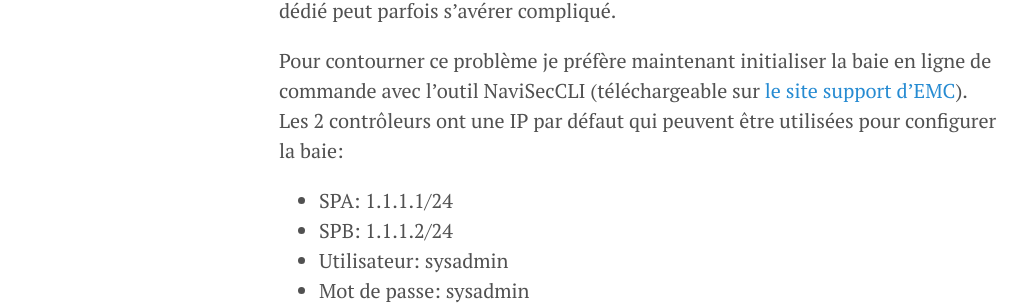
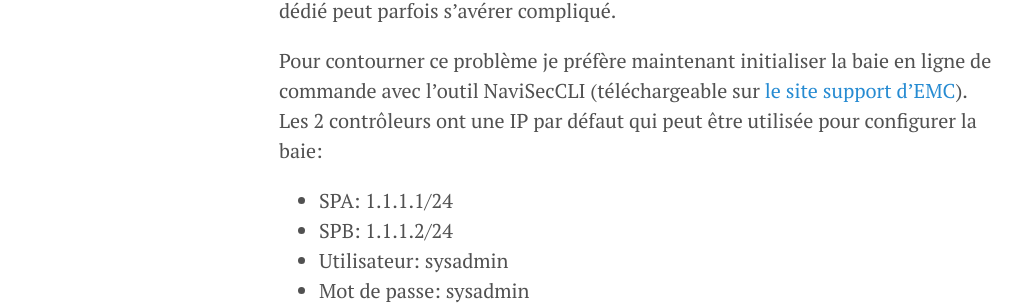
Before and after one commit to okcomputerpro/okcomputerpro.github.io, a Jekyll site: the page built from _posts/2015-02-27-Initialisation-VNX-CLI.md, in a window 1280 px wide. Shown: the part 376-681 px from the top of the page, without its empty margins (1-1031 px from the left). Built offline with Jekyll 4.4.1, drawn with Linux system fonts in a browser that asks for light colours; nearby versions of some CDN libraries; Markdown is read by kramdown in place of the engine named in the settings.

Commit message:
Modification post

```diff
--- a/_posts/2015-02-27-Initialisation-VNX-CLI.md
+++ b/_posts/2015-02-27-Initialisation-VNX-CLI.md
@@ -5,7 +5,7 @@ title: Initialiser une baie EMC VNX en ligne de commande
 
 Tous ceux qui ont déjà installé une baie EMC VNX savent que l'outil d'initialisation fournie par EMC (EMC Storage System Initialization) est plutôt capricieux. Réussir à lui faire découvrir la baie sans avoir recours à un switch dédié peut parfois s'avérer compliqué.
 
-Pour contourner ce problème je préfère maintenant initialiser la baie en ligne de commande avec l'outil NaviSecCLI (téléchargeable sur [le site support d'EMC](https://support.emc.com)). Les 2 contrôleurs ont une IP par défaut qui peuvent être utilisées pour configurer la baie:
+Pour contourner ce problème je préfère maintenant initialiser la baie en ligne de commande avec l'outil NaviSecCLI (téléchargeable sur [le site support d'EMC](https://support.emc.com)). Les 2 contrôleurs ont une IP par défaut qui peut être utilisée pour configurer la baie:
 
 - SPA: 1.1.1.1/24
 - SPB: 1.1.1.2/24
```
